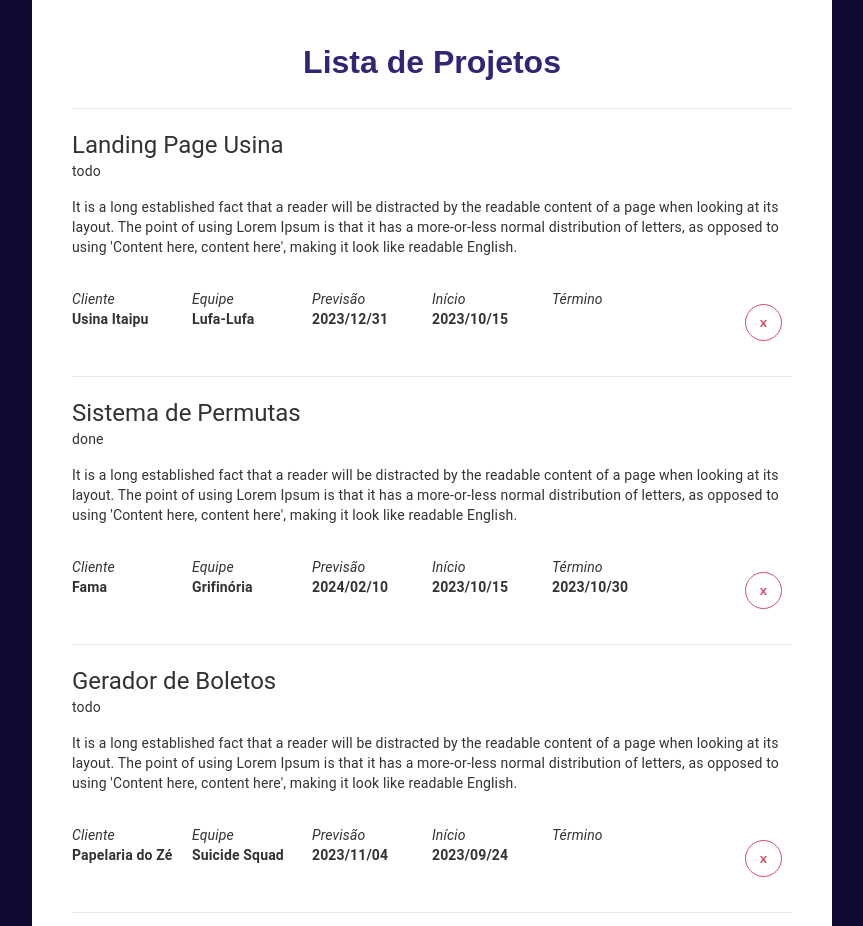
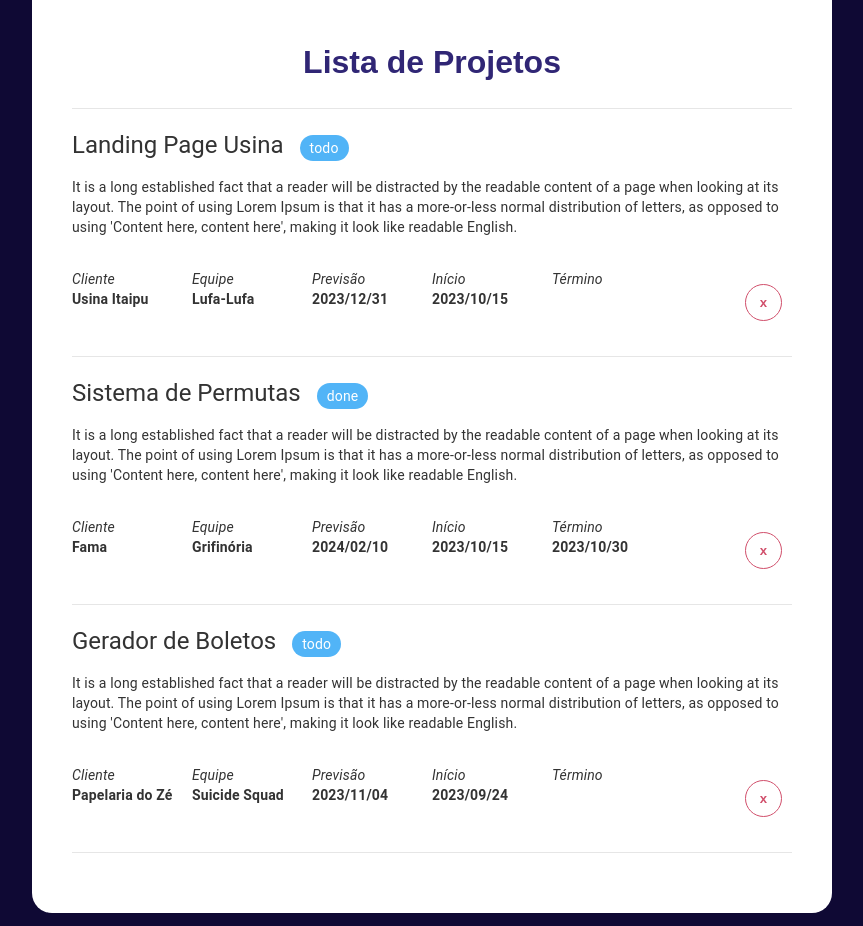
Before and after one commit to alissoncavalcanti/curso-react-sesc, a React (Vite) app in the folder aulas/: page /projects in a window 1280 px wide. Shown: the part 921-1847 px from the top of the page, without its empty margins (208-1071 px from the left). Built offline with nearby package versions, Linux system fonts and the light colour scheme.

Commit message:
Aula 12 nova

```diff
--- a/aulas/src/App.css
+++ b/aulas/src/App.css
@@ -7,6 +7,10 @@ body, html {
   margin: 0;
   background-color: #0f0934;
   color: #333;
+}
+
+li {
+  color: #FFF
 }
 
 h1 {
@@ -63,6 +67,60 @@ input, select, textarea {
   border-radius: 20px;
 }
 
+.task {
+  display: flex;
+  justify-content: space-between;
+  align-items: center;
+  padding: 20px 0px;
+}
+
+.task-content {
+  width: 100%;
+  max-width: 330px;
+  padding: 10px;
+}
+
+.task-actions {
+  padding: 10px 0px;
+}
+
+.task-img-member {
+  border-radius: 50%;
+  width: 70px;
+}
+
+.task-title {
+  font-weight: bold;
+}
+
+.task-done, .task-doing, .task-todo, .task-category, .task-member {
+  border-radius: 20px;
+  padding: 5px 10px;
+  color: #FFFFFF;
+  margin-right: 8px;
+}
+
+.task-member {
+  color: #868686;
+  border: solid 1px #c9c9c9;
+}
+
+.task-category {
+  background-color: #c9c9c9;
+}
+
+.task-done {
+  background-color: #4ee755;
+}
+
+.task-doing {
+  background-color: #ffbf48;
+}
+
+.task-todo, .btn-register {
+  background-color: #51b4f7;
+}
+
 .btn-start, .btn-close, .btn-delete, .btn-register {
   padding: 10px 30px;
   margin: 5px 10px 5px 0px;
@@ -72,23 +130,22 @@ input, select, textarea {
   cursor: pointer;
   font-size: 0.825em;
   font-weight: bold;
+  text-decoration: none;
 }
 
 .btn-register {
   margin-top: 15px;
   color: #FFFFFF;
-  text-decoration:none;
 }
 
 .btn-register:hover {
-  background-color: #70c4fc;
+  background-color: #1eff00;
 }
 
 .btn-start {
   color: #00d8be;
   border: solid 1.5px #00d8be;
   background-color: transparent;
-  text-decoration:none;
 }
 
 .btn-start:hover {
@@ -100,7 +157,7 @@ input, select, textarea {
   color: #302675;
   border: solid 1.5px #302675;
   background-color: transparent;
-  text-decoration:none;
+  text-decoration: none;
 }
 
 .btn-close:hover {
@@ -113,7 +170,6 @@ input, select, textarea {
   color: #d14f6b;
   border: solid 1.5px #d14f6b;
   background-color: transparent;
-  text-decoration:none;
 }
 
 .btn-delete:hover {
--- a/aulas/src/components/projects/project/index.jsx
+++ b/aulas/src/components/projects/project/index.jsx
@@ -23,14 +23,12 @@ function Project( {
 
   return (
     <>
-      <Grid
-        container
-      >
+      <Grid container >
         <Grid item xs={12} paddingBottom={2}>
-          <Typography variant='h5'>
+        <Typography variant='h5' marginRight={2} display="inline">
             {title}
           </Typography>
-          <Typography variant='body2'>
+          <Typography variant='body2' component="span" className="task-todo">
             {status}
           </Typography>
         </Grid>
```
